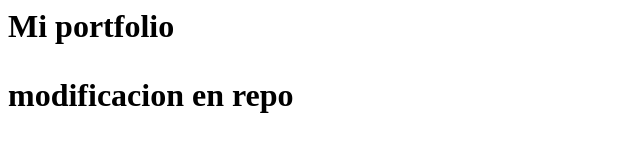
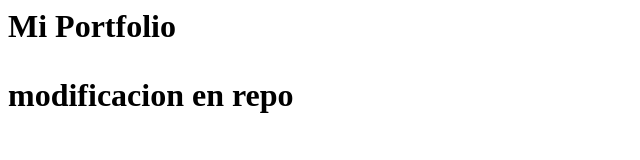
Before and after one commit to J31C/Yo-Programo---FrontEnd, a plain HTML site: page index.html in a window 1280 px wide. Shown: the full height of the page, 0-640 px from the left. Drawn offline with Linux system fonts and the light colour scheme.

Commit message:
Update index.html

```diff
--- a/index.html
+++ b/index.html
@@ -1,2 +1,2 @@
-<h1>Mi portfolio<h1>
+<h1>Mi Portfolio<h1>
 <p> modificacion en repo <p>
```
